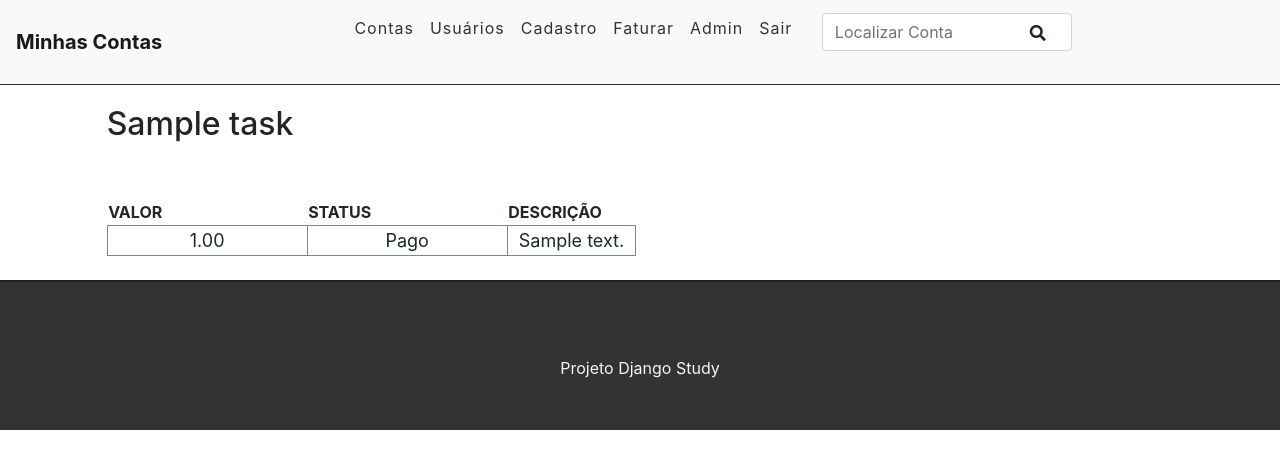
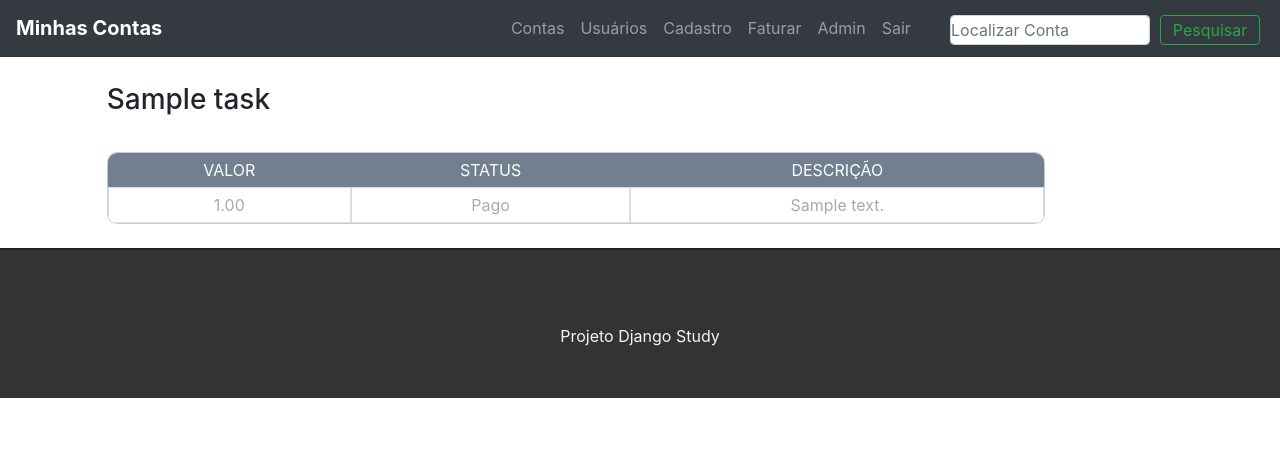
Before and after one commit to AlexsandroMO/Financial_Control, a Django app: page /task/1 in a window 1280 px wide. Shown: the top 469 px of the page. Run offline with Django 3.2, Linux system fonts and the light colour scheme; a user stored in the database is signed in; tables that the repository leaves empty hold one stand-in row (values such as "Sample post"); some libraries are stand-ins or nearby versions.

Commit message:
Subida atrasada

```diff
--- a/conta/static/css/styles.css
+++ b/conta/static/css/styles.css
@@ -4,15 +4,16 @@
     padding: 0;
 }
 
-/* .container-fluid .row{
+.container-fluid .row{
     margin: 0;
-} */
-
+}
 
 /* Navbar */
  .navbar {
     border-bottom: 1px solid #333;
     margin-bottom: 20px;
+   /* height: 80px;*/
+
 }
 
 .navbar-nav {
@@ -28,6 +29,11 @@
     letter-spacing: 1px;
 }
 
+h3{
+    padding-top: 6px;
+    padding-bottom: 20px;
+}
+
 /*botão adicionar*/
 
 #add-link{
@@ -37,7 +43,6 @@
 #alinha-bt{
     display: inline-block;
     cursor: pointer;
-    display: inline-block;
     color: #FFF;
     padding: 6px;
     border-radius: 5px;
@@ -77,12 +82,42 @@
     display: inline-block;
     position: relative;
     top: -10px;
+
+}
+
+
+#search{
+    padding: 0px;
+    height: 30px;
+    width: 200px;
+    margin-top: 15px;
+    margin-bottom: 15px;
+    display: inline-block;
+    position: absolute;
+    top: 0px;
+    right: 130px;
+
+}
+
+#search-btn{
+    padding: 0px;
+    height: 30px;
+    width: 100px;
+    margin-top: 15px;
+    margin-bottom: 15px;
+    display: inline-block;
+    position: absolute;
+    top: 15px;
+    right: 20px;
 }
 
 /* Filetr */
 .filter-div{
     margin-bottom: 15px;
     padding: 0;
+    position: relative;
+    top: -30px;
+    right: -80px;
 }
 
 #filtery{
@@ -198,8 +233,21 @@ ul.messages li{
     margin-bottom: 30px;
 }
 
-.minhaTabela tr td{
+
+/*
+.minhaTabela tr td {
     font-size: 18px;
+
+    width: 100%;
+    text-align: center;
+    overflow:hidden;
+    border-collapse:separate;
+    border: solid #ccc 1px;
+    -webkit-border-radius: 25px;
+       -moz-border-radius: 25px;
+            border-radius: 25px;
+
+
     text-align: center;
     width: 200px;
     cursor: pointer;
@@ -207,16 +255,20 @@ ul.messages li{
     border: 1px solid #778899;
     margin-bottom: 20px;
     margin-right: 20px;
+    border-radius: 5px;
+    }
+    */
 
-}
 
 /**Cor quando passar por cima**/
+/*
 .minhaTabela tr:hover td{
     background-color: #B0E0E6;
     margin-right: 20px;
 }
-
+*/
 /**Cor quando selecionado**/
+/*
 .minhaTabela tr.selecionado td{
     background-color: #CD853F;
     margin-right: 20px;
@@ -257,3 +309,52 @@ ul.messages li{
     margin-top: 30px;
     text-align: center;
 }
+
+*/
+
+
+/*----------------------------------*/
+
+.table-round-corner {
+    margin-top: 15px;
+    width: 80%;
+    text-align: center;
+    overflow:hidden;
+    border-collapse:separate;
+    border: solid #ccc 1px;
+    -webkit-border-radius: 10px;
+       -moz-border-radius: 10px;
+            border-radius: 10px;
+}
+
+/**Cor quando passar por cima**/
+.table-round-corner tr:hover td{
+    background-color: #B0E0E6;
+    margin-right: 20px;
+}
+
+/**Cor quando selecionado**/
+.table-round-corner tr.selecionado td{
+    background-color: #CD853F;
+    margin-right: 20px;
+}
+
+
+table td {
+    color: #aaa;
+    background-color: white;
+    font-weight: normal;
+    text-align: center;
+    padding: 5px;
+    font-size: 16px;
+    border: 1px solid #ddd;
+}
+
+table th{
+    color: white;
+    background-color: #708090;
+    font-weight: normal;
+    text-align: center;
+    padding: 5px;
+    font-size: 16px;
+}
--- a/conta/templates/base.html
+++ b/conta/templates/base.html
@@ -6,7 +6,7 @@
     <meta name="viewport" content="width=device-width, initial-scale=1.0">
     <meta http-equiv="x-ua-Compatible" content="ie-edge">
 
-    <title>{% block title %}{% endblock %}</title>
+    <!-- Bootstrap CSS -->
     <link href="https://stackpath.bootstrapcdn.com/bootstrap/4.3.1/css/bootstrap.min.css" rel="stylesheet" integrity="sha384-ggOyR0iXCbMQv3Xipma34MD+dH/1fQ784/j6cY/iJTQUOhcWr7x9JvoRxT2MZw1T" crossorigin="anonymous">
     <link rel="stylesheet" href="https://use.fontawesome.com/releases/v5.7.2/css/all.css" integrity="sha384-fnmOCqbTlWIlj8LyTjo7mOUStjsKC4pOpQbqyi7RrhN7udi9RwhKkMHpvLbHG9Sr" crossorigin="anonymous">
 
@@ -15,14 +15,14 @@
 </head>
 <body>
   <div class="container-fluid">
-    <nav class="navbar navbar-expand-lg navbar-light bg-light">
+    <nav class="navbar navbar-expand-sm bg-dark navbar-dark">
       <a class="navbar-brand" href="/">Minhas Contas</a>
       <button class="navbar-toggler" type="button" data-toggle="collapse" data-target="#navbarSupportedContent" aria-controls="navbarSupportedContent" aria-expanded="false" aria-label="Toggle navigation">
         <span class="navbar-toggler-icon"></span>
       </button>
       <div class="collapse navbar-collapse" id="navbarSupportedContent">
         <ul class="navbar-nav mr-auto">
-            {% if user.is_authenticated %}
+         {% if user.is_authenticated %}
             <li class="nav-item">
             <a class="nav-link" href="/">Contas</a>
             </li>
@@ -44,29 +44,27 @@
             <a class="nav-link" href="/admin">Admin</a>
             </li>
             {% if user.is_authenticated %}
-                <li class="nav-item">
+            <li class="nav-item">
                 <a class="nav-link" href="accounts/logout">Sair</a>
-                </li>
+            </li>
             <li class="nav-item">
                 <a class="nav-link" href="#">&nbsp;</a>
             </li>
 
-            <div class="col-4 search-div">
+
                 <form method="GET" id="search-form">
-                    <input class="form-control" type="search" id="search" name="search" placeholder="Localizar Conta" value="{{request.GET.search}}">
-                    <i class="fas fa-search" id="search-btn"></i>
+                    <span><input class="form-control" type="search" id="search" name="search" placeholder="Localizar Conta" value="{{request.GET.search}}">
+                    <button class="btn btn-outline-success my-2 my-sm-0" type="submit" id="search-btn">Pesquisar</button></span>
                 </form>
-            </div>
+
 
           {% endif %}
-
-
-
-
         </ul>
       </div>
     </nav>
-        {% block content %}{% endblock%}
+
+    {% block content %}{% endblock%}
+
     <footer>
         <p>Projeto Django Study</p>
     </footer>
--- a/conta/templates/conta/addtask.html
+++ b/conta/templates/conta/addtask.html
@@ -6,7 +6,7 @@
 {% block content %}
 
 <div class="offset-1 col-10 list-div">
-    <h2>Adicione uma Nova Conta</h2>
+    <h3>Adicione uma Nova Conta</h3>
     <form method="POST">
         {% csrf_token %}
         {{form|crispy}}
--- a/conta/templates/conta/edittask.html
+++ b/conta/templates/conta/edittask.html
@@ -6,7 +6,7 @@
 {% block content %}
 
 <div class="offset-1 col-10 list-div">
-    <h2>Editando {{  task.name }}</h2>
+    <h3>Editando {{  task.name }}</h3>
     <form method="POST">
         {% csrf_token %}
         {{form|crispy}}
--- a/conta/templates/conta/task.html
+++ b/conta/templates/conta/task.html
@@ -5,25 +5,19 @@
 {% block content %}
 
 <div class="offset-1 col-16 list-div">
-    <h2>{{task.name}}</h2>
+    <h3>{{task.name}}</h3>
 
-    <table class="minhaTabela">
-        <thead>
-            <tr ><br><br>
-                <th scope="row" rowspan="1" colspan="1">VALOR</th>
-                <th>STATUS</th>
-                <th>DESCRIÇÃO</th>
-                <th id="tr-alinha2"></th>
-            </tr>
-        </thead>
-        <tbody>
-            <tr>
-                <td>&nbsp {{task.varcont}} &nbsp </td>
-                <td>&nbsp {{task.done}} &nbsp </td>
-                <td id="tr-alinha">&nbsp {{task.description}} &nbsp</td>
-
-            </tr>
-        </tbody>
+    <table class="table-round-corner" cellspacing="0">
+        <tr>
+            <th>VALOR</th>
+            <th>STATUS</th>
+            <th>DESCRIÇÃO</th>
+        </tr>
+        <tr>
+            <td>{{task.varcont}}</td>
+            <td>{{task.done}}</td>
+            <td>{{task.description}}</td>
+        </tr>
     </table>
 </div>
 
--- a/conta/views.py
+++ b/conta/views.py
@@ -12,6 +12,10 @@ import pandas as pd
 @login_required
 def taskList(request):
 
+    user = request.user
+    ss = main.read_sql_user_name(user)
+    id_user = ss.username[0]
+
     search = request.GET.get('search')
     filtery = request.GET.get('filtery')
 
@@ -21,11 +25,11 @@ def taskList(request):
         tasks = Task.objects.filter(done=filtery, user=request.user)
     else:
         tasks_list = Task.objects.all().order_by('-type_task').filter(user=request.user)
-        paginator = Paginator(tasks_list, 5) #quantidde de linhas
+        paginator = Paginator(tasks_list, 8) #quantidde de linhas
         page = request.GET.get('page')
         tasks = paginator.get_page(page)
 
-    return render(request, 'conta/list.html', {'tasks': tasks})
+    return render(request, 'conta/list.html', {'tasks': tasks, 'id_user': id_user})
 
 @login_required
 def taskView(request, id):
```
Also changed, not shown: conta/templates/conta/fatura.html (+29 -9 lines), conta/templates/conta/list.html (+3 -12 lines), main.py (+13 -0 lines).
